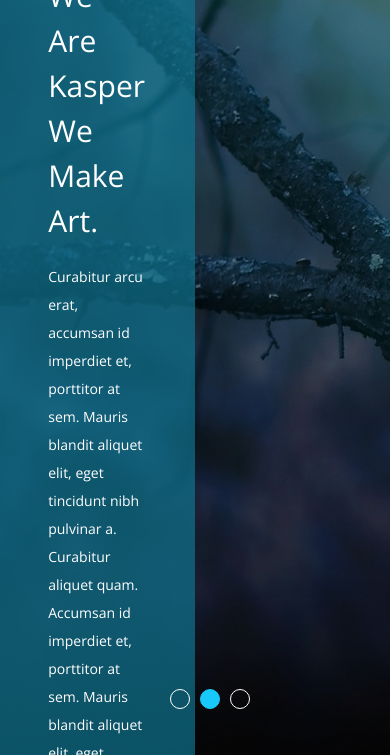
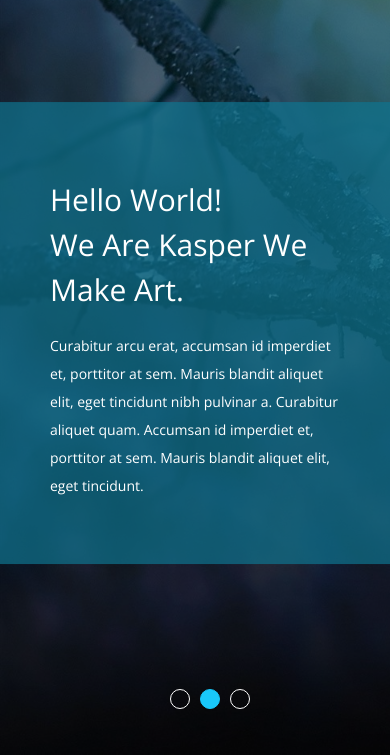
Before and after one commit to ahmedelzek/HTML_CSS_Tamplate_Two, a plain HTML site: page index.html in a window 390 px wide. Shown: the part 89-844 px from the top of the page. Drawn offline with nearby package versions, Linux system fonts and the light colour scheme.

Commit message:
Update master.css

```diff
--- a/css/master.css
+++ b/css/master.css
@@ -274,7 +274,14 @@ header nav .form {
         display: none;
     }
 }
-
+@media (max-width: 767px) {
+  .landing .text {
+    width: 100%;
+  }
+  .landing .text .content {
+    max-width: 100%;
+  }
+}
 .landing .bullets {
     position: absolute;
     left: 50%;
```
